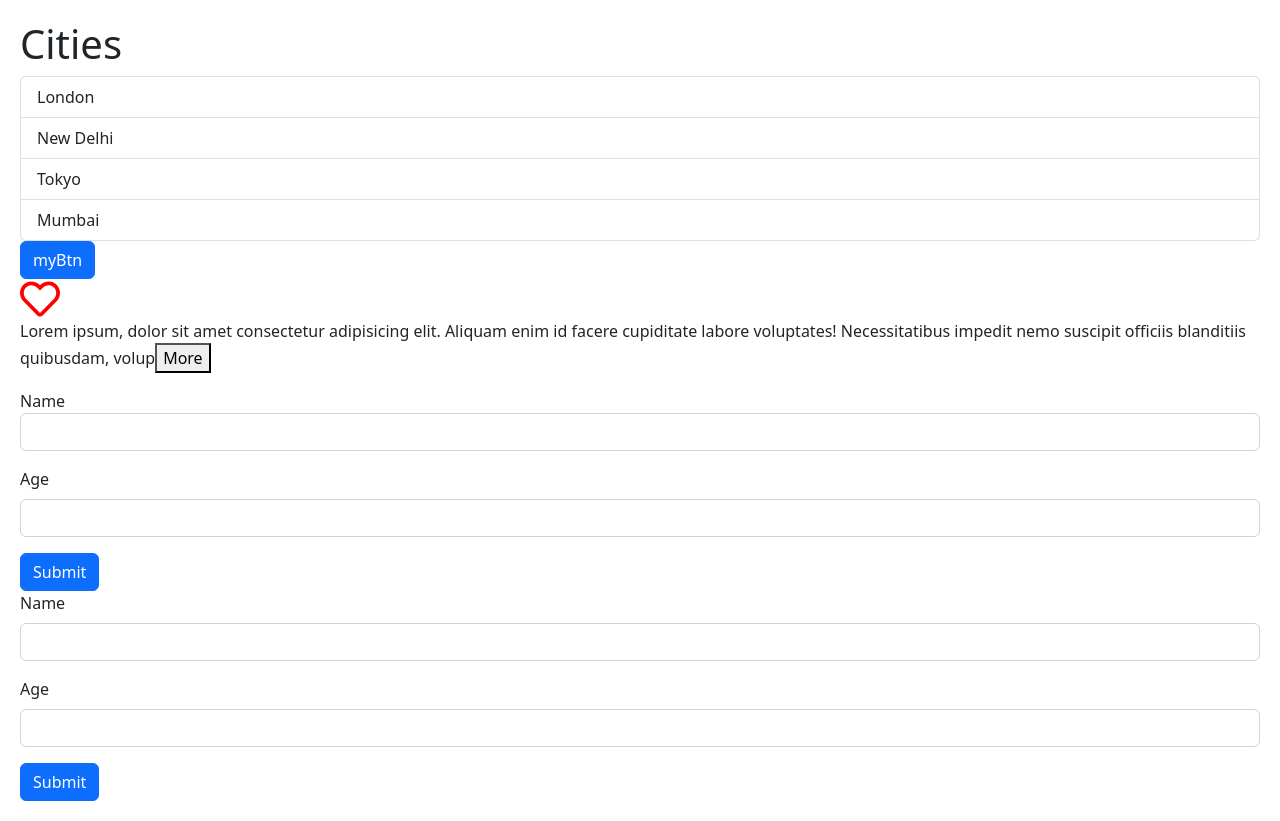
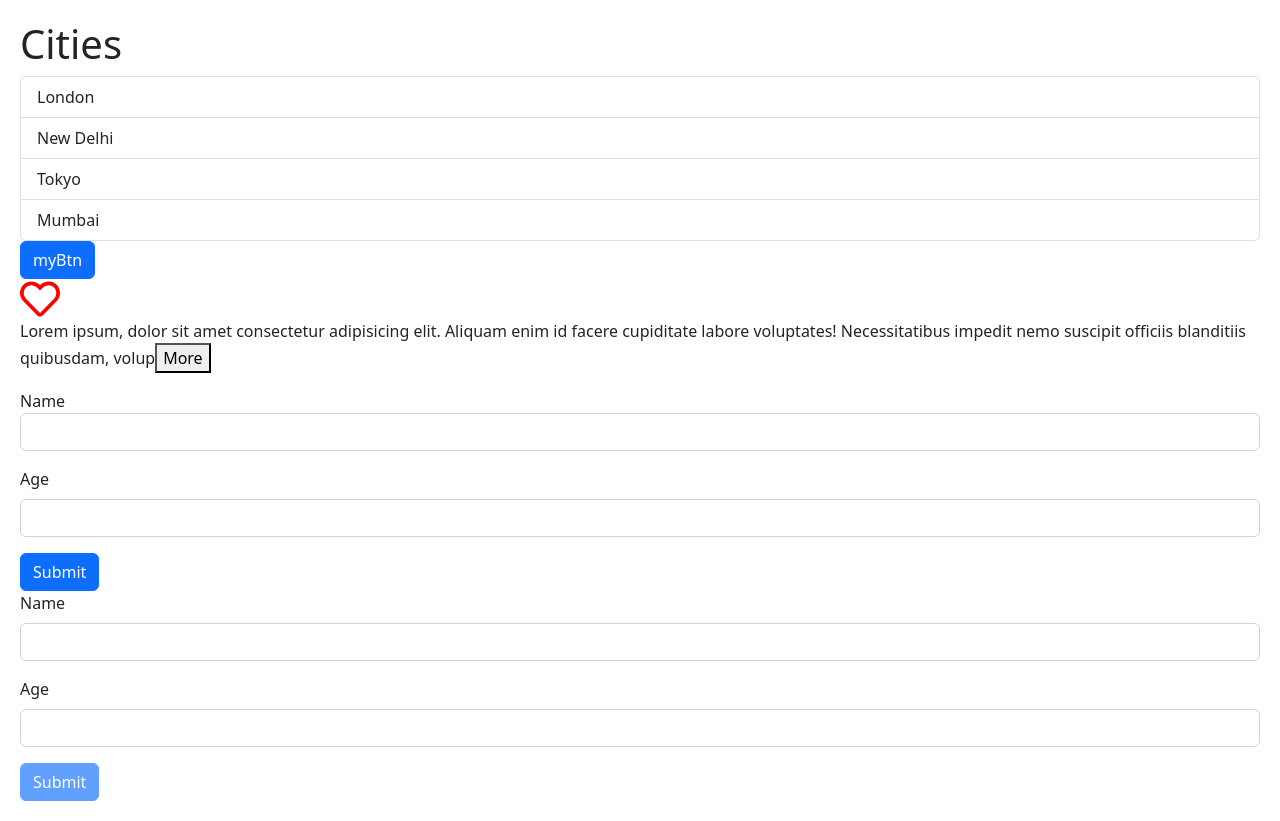
Before and after one commit to YashdeepN/react-ts-01, a React (Vite) app in the folder react-app/: page / in a window 1280 px wide. Built offline with nearby package versions, Linux system fonts and the light colour scheme.

Commit message:
disable the submit button using isValid formState

```diff
--- a/react-app/src/components/SchemaValidation.tsx
+++ b/react-app/src/components/SchemaValidation.tsx
@@ -19,7 +19,7 @@
   const {
     register,
     handleSubmit,
-    formState: { errors },
+    formState: { errors, isValid },
   } = useForm<FormData>({ resolver: zodResolver(formSchema) });
 
   return (
@@ -56,7 +56,7 @@
         />
         {errors.age && <p className="text-danger">{errors.age.message}</p>}
       </div>
-      <button type="submit" className="btn btn-primary">
+      <button disabled={!isValid} type="submit" className="btn btn-primary">
         Submit
       </button>
     </form>
```
